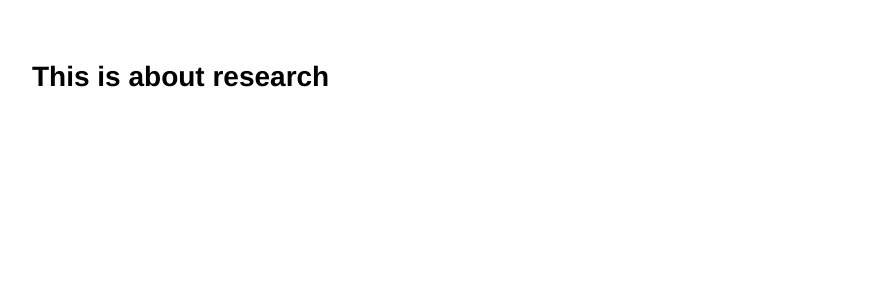
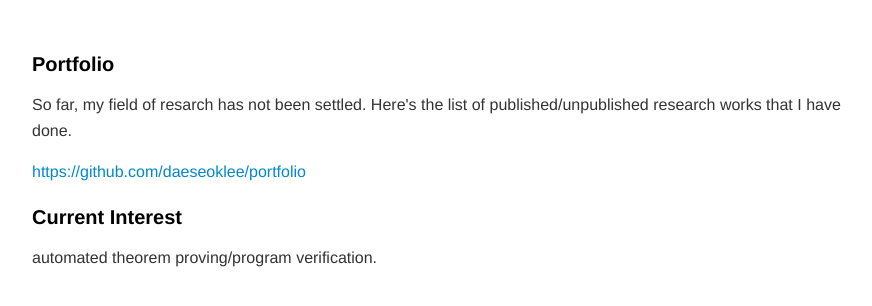
Before and after one commit to daeseoklee/website, a plain HTML site: page contents/content_research.html in a window 1280 px wide. Shown: the whole page, without its empty margins (183-1055 px from the left). Drawn offline with nearby package versions, Linux system fonts and the light colour scheme.

Commit message:
added research content

```diff
--- a/contents/content_research.html
+++ b/contents/content_research.html
@@ -252,6 +252,10 @@ pre[data-line] .line-highlight[data-end]:after {
 </head>
 <body for="html-export">
 <div class="mume markdown-preview">
-<h2 class="mume-header" id="this-is-about-research">This is about research</h2>
+<h4 class="mume-header" id="portfolio">Portfolio</h4>
+<p>So far, my field of resarch has not been settled. Here's the list of published/unpublished research works that I have done.</p>
+<p><a href="https://github.com/daeseoklee/portfolio" target="_blank">https://github.com/daeseoklee/portfolio</a></p>
+<h4 class="mume-header" id="current-interest">Current Interest</h4>
+<p>automated theorem proving/program verification.</p>
 </div>
 </body></html>
```
Also changed, not shown: 1 other file.
